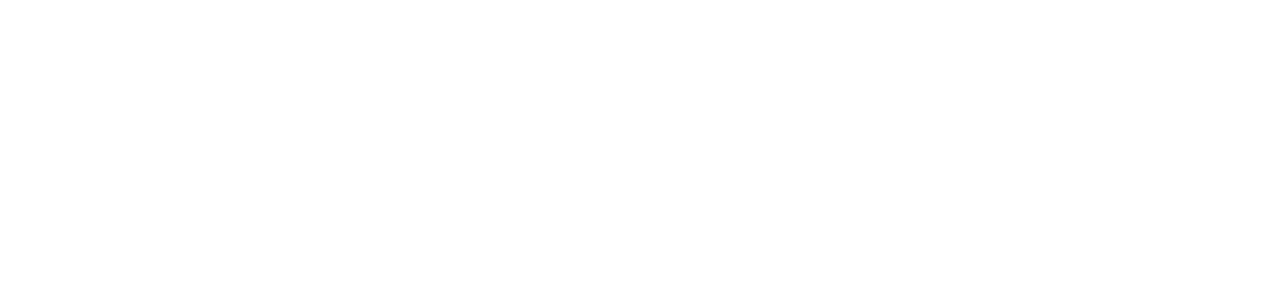
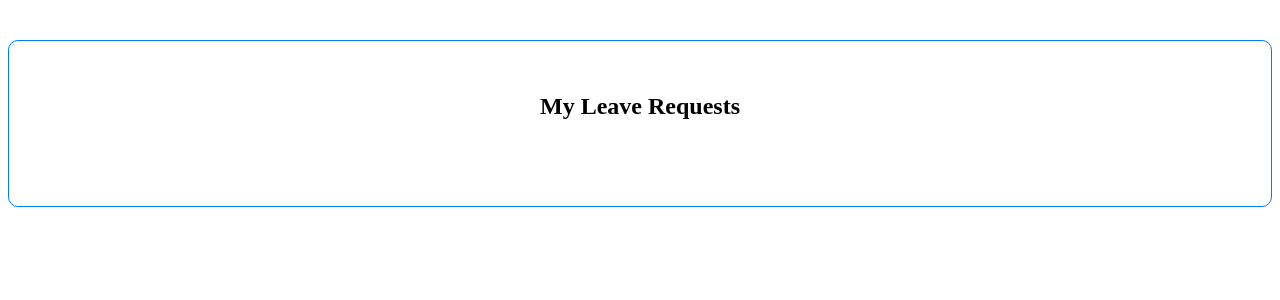
Before and after one commit to kamatpallavi/employee-leave-management-system, an Angular app in the folder frontend/: page /my-leaves in a window 1280 px wide. Before the commit this address led to /. Shown: the top 300 px of the page. Built offline with nearby package versions, Linux system fonts and the light colour scheme.

Commit message:
coding my leaves component and error occuring for button

```diff
--- a/frontend/src/app/app.routes.ts
+++ b/frontend/src/app/app.routes.ts
@@ -4,6 +4,7 @@
 import { Login } from './login/login';
 import { Dashboard } from './dashboard/dashboard';
 import { ApplyLeave } from './apply-leave/apply-leave';
+import { MyLeaves } from './my-leaves/my-leaves';
 
 export const routes: Routes = [
   {
@@ -21,5 +22,9 @@
   {
     path: 'apply',
     component: ApplyLeave
+  },
+  {
+    path: 'my-leaves',
+    component: MyLeaves
   }
 ];
--- a/frontend/src/app/dashboard/dashboard.html
+++ b/frontend/src/app/dashboard/dashboard.html
@@ -29,5 +29,8 @@
 <button (click)="getLeaveBalance()">
   View Balance
 </button>
+<button (click)="viewLeaves()">
+  My Leaves
+</button>
 
 </div>
--- a/frontend/src/app/dashboard/dashboard.ts
+++ b/frontend/src/app/dashboard/dashboard.ts
@@ -1,24 +1,15 @@
 import { Component, ChangeDetectorRef } from '@angular/core';
-
 import { FormsModule } from '@angular/forms';
-
 import { CommonModule } from '@angular/common';
-
 import { Leave } from '../leave';
-
+import { Router } from '@angular/router';
 
 @Component({
-
   selector: 'app-dashboard',
-
   imports: [CommonModule, FormsModule],
-
   templateUrl: './dashboard.html',
-
   styleUrl: './dashboard.css',
-
 })
-
 export class Dashboard {
 
   leaves: any[] = [];
@@ -26,50 +17,50 @@
 
   constructor(
     private leaveService: Leave,
-  private cdr: ChangeDetectorRef
+    private cdr: ChangeDetectorRef,
+    private router: Router
   ) {}
 
   getLeaveBalance() {
 
-    // Get JWT token from local storage
     const token = localStorage.getItem('token');
 
-    // Get the payload part of the JWT
     const payload = token!.split('.')[1];
 
-    // Decode the payload
     const decodedPayload = JSON.parse(atob(payload));
+
     this.email = decodedPayload[
       "http://schemas.xmlsoap.org/ws/2005/05/identity/claims/emailaddress"
     ];
+
     console.log(decodedPayload);
-    // Get user ID from the JWT
+
     const id = Number(
-  decodedPayload["http://schemas.xmlsoap.org/ws/2005/05/identity/claims/nameidentifier"]
+      decodedPayload[
+        "http://schemas.xmlsoap.org/ws/2005/05/identity/claims/nameidentifier"
+      ]
     );
 
-    // Pass the dynamic user ID to the service
     this.leaveService.getLeaveBalance(id).subscribe({
 
       next: (response: any) => {
         console.log("6. API RESPONSE:", response);
+
         this.leaves = response;
+
         this.cdr.detectChanges();
-
-
-
       },
 
       error: (error) => {
-
         console.log(error);
-
         alert(error.error);
-
       }
 
     });
+  }
 
+  viewLeaves() {
+    this.router.navigate(['/my-leaves']);
   }
 
 }
--- a/frontend/src/app/my-leaves/my-leaves.css
+++ b/frontend/src/app/my-leaves/my-leaves.css
@@ -0,0 +1,21 @@
+.my-leaves-box{
+
+
+    margin: 40px auto;
+    border: 1px solid;
+    border-radius: 10px;
+    padding: 32px;
+    text-align: center;
+    box-sizing: border-box;
+    border-color: #007bff;
+}
+
+table{
+    width: 100%;
+
+    margin-top: 20px;
+}
+th{
+    color:white;
+    font-size: 25px;
+}
--- a/frontend/src/app/my-leaves/my-leaves.html
+++ b/frontend/src/app/my-leaves/my-leaves.html
@@ -1,15 +1,40 @@
-<h1>My Leaves</h1>
+
 
 <div class="my-leaves-box">
-    <h2>from date</h2>
-    <input type="date" [(ngModel)]="fromDate" placeholder="Enter from date" />
-    <h2>to date</h2>
-    <input type="date" [(ngModel)]="toDate" placeholder="Enter to date" />
-    <h2>Reason</h2>
-    <input type="text" [(ngModel)]="reason" placeholder="Enter reason" />
-    <h2>status</h2>
-    <input type="text" [(ngModel)]="status" placeholder="Enter status" />
-    <h2>applied date</h2>
-    <input type="date" [(ngModel)]="appliedDate" placeholder="Enter applied date" />
+
+
+  <h2>My Leave Requests</h2>
+
+  <table>
+
+    <thead>
+      <tr>
+        <th>From Date</th>
+        <th>To Date</th>
+        <th>Reason</th>
+        <th>Status</th>
+        <th>Applied Date</th>
+      </tr>
+    </thead>
+
+    <tbody>
+
+      <tr *ngFor="let leave of myleaves">
+
+        <td>{{ leave.fromdate }}</td>
+        <td>{{ leave.todate }}</td>
+        <td>{{ leave.reason }}</td>
+        <td>{{ leave.status }}</td>
+        <td>{{ leave.applieddate }}</td>
+
+      </tr>
+
+    </tbody>
+
+  </table>
+
+
+
+
 
 </div>
--- a/frontend/src/app/my-leaves/my-leaves.ts
+++ b/frontend/src/app/my-leaves/my-leaves.ts
@@ -1,35 +1,47 @@
 import { Component } from '@angular/core';
 import { FormsModule } from '@angular/forms';
 import { Leave } from '../leave';
+import { CommonModule } from '@angular/common';
+
+
 
 @Component({
   selector: 'app-my-leaves',
-  imports: [FormsModule],
+  imports: [CommonModule, FormsModule],
   templateUrl: './my-leaves.html',
   styleUrl: './my-leaves.css',
 })
 export class MyLeaves {
+ myleaves: any[] = [];
+  constructor(
+  private leaveService: Leave
+) {}
 
-  myleaves: any[] = [];
+myleavesList() {
+    // Get JWT token from local storage
+    const token = localStorage.getItem('token');
 
-  constructor(
-    private leaveService: Leave
-  ) {}
+    // Get the payload part of the JWT
+    const payload = token!.split('.')[1];
 
-  myleavesList() {
+    // Decode the payload
+    const decodedPayload = JSON.parse(atob(payload));
+    console.log(decodedPayload);
+    // Get user ID from the JWT
+    const id = Number(
+  decodedPayload["http://schemas.xmlsoap.org/ws/2005/05/identity/claims/nameidentifier"]
+);
 
+    // Pass the dynamic user ID to the service
     this.leaveService.getMyLeaves().subscribe({
-
       next: (response: any) => {
-        console.log("API RESPONSE:", response);
+        console.log("6. API RESPONSE:", response);
         this.myleaves = response;
       },
-
       error: (error) => {
         console.log(error);
         alert(error.error);
       }
+    });
 
-    });
-  }
-}
+}}
```
Lines whose indentation alone changed are shown as unchanged.
